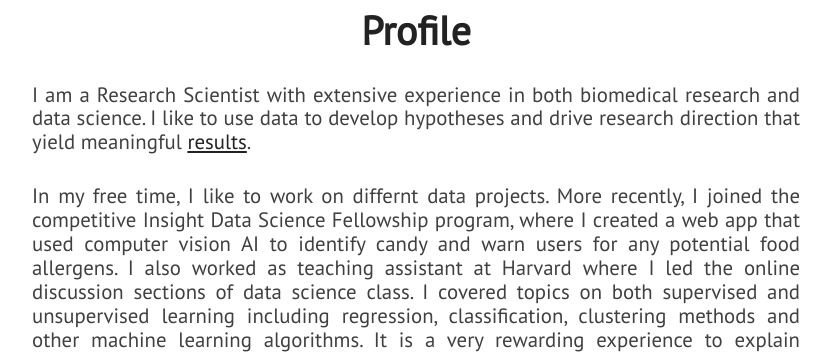
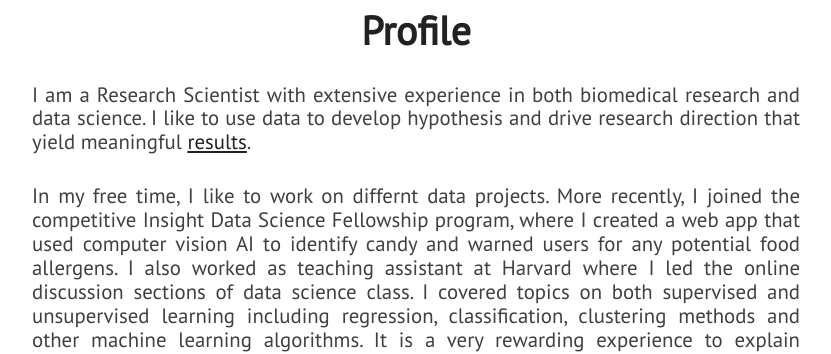
Before and after one commit to ybchan/ybchan.github.io, a Jekyll site: the page built from index.html, in a window 1280 px wide and 900 px high, scrolled down 1045 px. Shown: the part 179-533 px from the top of the window, without its empty margins (224-1055 px from the left). Built offline with Jekyll 4.4.1, drawn with Linux system fonts in a browser that asks for light colours; nearby versions of some CDN libraries; some of the changed text lies outside the part shown.

Commit message:
Update about.html

```diff
--- a/_includes/about.html
+++ b/_includes/about.html
@@ -3,10 +3,10 @@
         <div id="about-text">
             <div class="section-heading">Profile</div>
             <p class="paragraph-text justify-text">
-                I am a Research Scientist with extensive experience in both biomedical research and data science. I like to use data to develop hypotheses and drive research direction that yield meaningful <a href="https://pubmed.ncbi.nlm.nih.gov/31231050/">results</a>.
+                I am a Research Scientist with extensive experience in both biomedical research and data science. I like to use data to develop hypothesis and drive research direction that yield meaningful <a href="https://pubmed.ncbi.nlm.nih.gov/31231050/">results</a>.
             </p>
             <p class="paragraph-text justify-text">
-                In my free time, I like to work on differnt data projects. More recently, I joined the competitive Insight Data Science Fellowship program, where I created a web app that used computer vision AI to identify candy and warn users for any potential food allergens. I also worked as teaching assistant at Harvard where I led the online discussion sections of data science class. I covered topics on both supervised and unsupervised learning including regression, classification, clustering methods and other machine learning algorithms. It is a very rewarding experience to explain difficult statistical concepts and share them with students and researchers.
+                In my free time, I like to work on differnt data projects. More recently, I joined the competitive Insight Data Science Fellowship program, where I created a web app that used computer vision AI to identify candy and warned users for any potential food allergens. I also worked as teaching assistant at Harvard where I led the online discussion sections of data science class. I covered topics on both supervised and unsupervised learning including regression, classification, clustering methods and other machine learning algorithms. It is a very rewarding experience to explain difficult statistical concepts and share them with students and researchers.
             </p>
         </div>
     </section>
```
